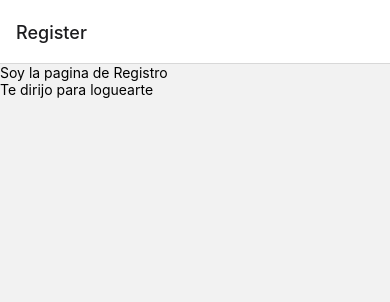
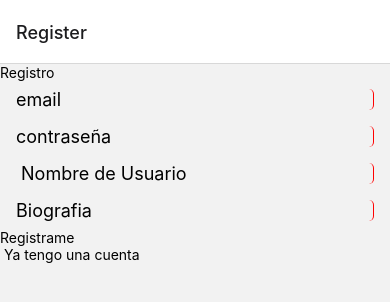
Before and after one commit to benjaap/PROG-3-React-Native, a React Native app: screen /Register in a window 390 px wide. Shown: the top 302 px of the page. Built offline with nearby package versions, Linux system fonts and the light colour scheme; no server answers.

Commit message:
Agregando cosas al registro

```diff
--- a/src/screens/Perfil.js
+++ b/src/screens/Perfil.js
@@ -1,13 +1,29 @@
 import React, { Component } from 'react'
+import { auth } from '../firebase/config';
 import { Text, TextInput, View, TouchableOpacity, StyleSheet } from 'react-native';
 
-export default class Perfil extends Component{
+export default class Perfil extends Component {
+
+    constructor(props){
+        super(props)
+        this.state={
+            email:'',
+            password:''
+        }
+    }
+    logOut (){
+        auth.signOut();
+        this.props.navigation.navigate("Register")
+    }
 
     render(){
         return(
-            <View>
-                <Text> Mi perfil</Text>
-            </View>
-        )
+             <View>
+                <Text>Mi perfil</Text>
+                <TouchableOpacity onPress={()=> this.logOut()}>
+                    <Text>Cerrar Sesión</Text>
+                </TouchableOpacity>
+            </View>)
+
     }
 }
--- a/src/screens/Register.js
+++ b/src/screens/Register.js
@@ -1,22 +1,107 @@
-import React, {Component} from "react";
-import { StyleSheet, Text, View, TouchableOpacity } from 'react-native';
+import React, { Component } from "react";
+import { StyleSheet, Text, View, TouchableOpacity, TextInput } from 'react-native';
+import { db, auth } from '../firebase/config';
+import firebase from "firebase";
 
 
 
-class Regiter extends Component {
-    constructor(props){
+
+class Register extends Component {
+    constructor(props) {
         super(props)
+        this.state = {
+            email: '',
+            password: '',
+            username: '',
+            err: '',
+            post: '',
+            bio: '',
+
+
+
+        }
+    }
+
+    componentDidMount(){
+        auth.onAuthStateChanged((user)=> {this.props.navigation.navigate("Menu")})
+    }
+
+
+
+    register(email, password, username, bio, post) {
+        auth.createUserWithEmailAndPassword(email, password)
+        .then( (res)=> {
+            db.collection('users').add ({
+                email: email,
+                username: username,
+                bio: bio,
+                post: []
+            })
+            .then((res)=> {
+                this.setState({
+                    email: "",
+                    password: "",
+                    username: "",
+                    bio:"",
+                });
+                this.props.navigation.navigate("Menu");
+            }) }
+            )
+            .catch(err => this.setState({err: err.message}) )
+
 
     }
-    render(){
+
+
+
+
+    render() {
         return (
             <>
-                <Text>Soy la pagina de Registro</Text>
+                <View>
+                    <Text>Registro</Text>
+                </View>
+                <View>
+                    <TextInput
+                        style={style.campo}
+                        placeholder='email'
+                        keyboardType="email-addres"
+                        onChangeText={userEmail => this.setState({ email: userEmail })}
+                        value={this.state.email}
+                    />
+                    <TextInput
+                        style={style.campo}
+                        placeholder='contraseña'
+                        keyboardType="default"
+                        secureTextEntry='true'
+                        value={this.state.password}
+                        onChangeText={password => this.setState({ password: password})}
+                    />
+                    <TextInput
+                        style={style.campo}
+                        placeholder=' Nombre de Usuario'
+                        keyboardType="default"
+                        value={this.state.username}
+                        onChangeText={username => this.setState({ username: username })}
+                    />
+                    <TextInput
+                        style={style.campo}
+                        placeholder='Biografia'
+                        keyboardType="default"
+                        value={this.state.bio}
+                        onChangeText={bio => this.setState({ bio: bio })}
+                    />
+                </View>
+                <View>
 
-                <TouchableOpacity
-                    onPress = {()=> this.props.navigation.navigate('login')} >
-                    <Text>Te dirijo para loguearte</Text>
-                </TouchableOpacity>
+                    <TouchableOpacity onPress={() => { this.register(this.state.email, this.state.password, this.state.username, this.state.bio, this.state.post) }}>
+                        <Text>Registrame</Text>
+                    </TouchableOpacity>
+                    <TouchableOpacity onPress={() => this.props.navigation.navigate('Login')}>
+                        <Text> Ya tengo una cuenta</Text>
+                    </TouchableOpacity>
+                    <Text>{this.state.err}</Text>
+                </View>
             </>
         );
 
@@ -26,4 +111,19 @@ class Regiter extends Component {
     }
 }
 
-export default Regiter;
+const style = StyleSheet.create ({
+    campo: {
+        fontSize: 18,
+        borderColor: 'red',
+        borderEndWidth: 1,
+        borderStyle: 'solid',
+        borderRadius: 5,
+        marginVertical: 8,
+        marginHorizontal: 16
+
+    }
+
+
+})
+
+export default Register;
```
Also changed, not shown: src/firebase/config.js (renamed from firebase/config.js).
